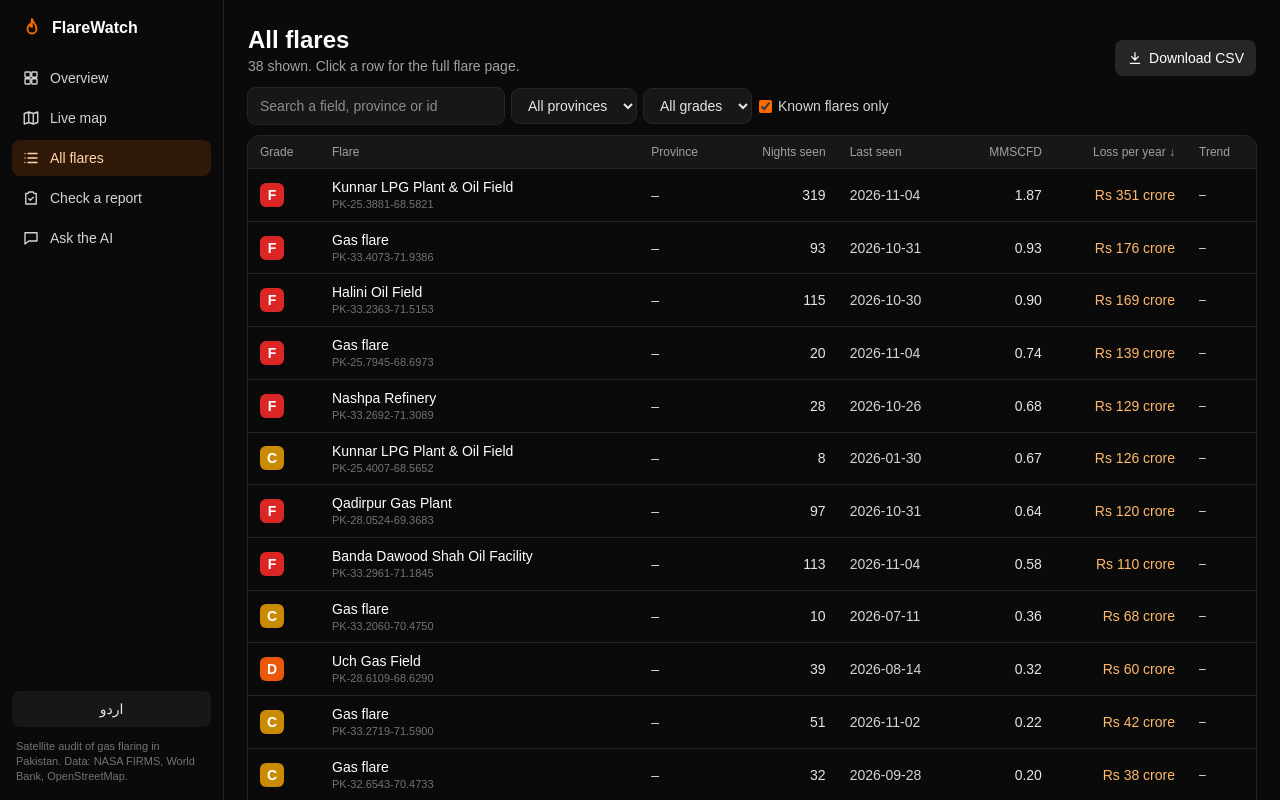
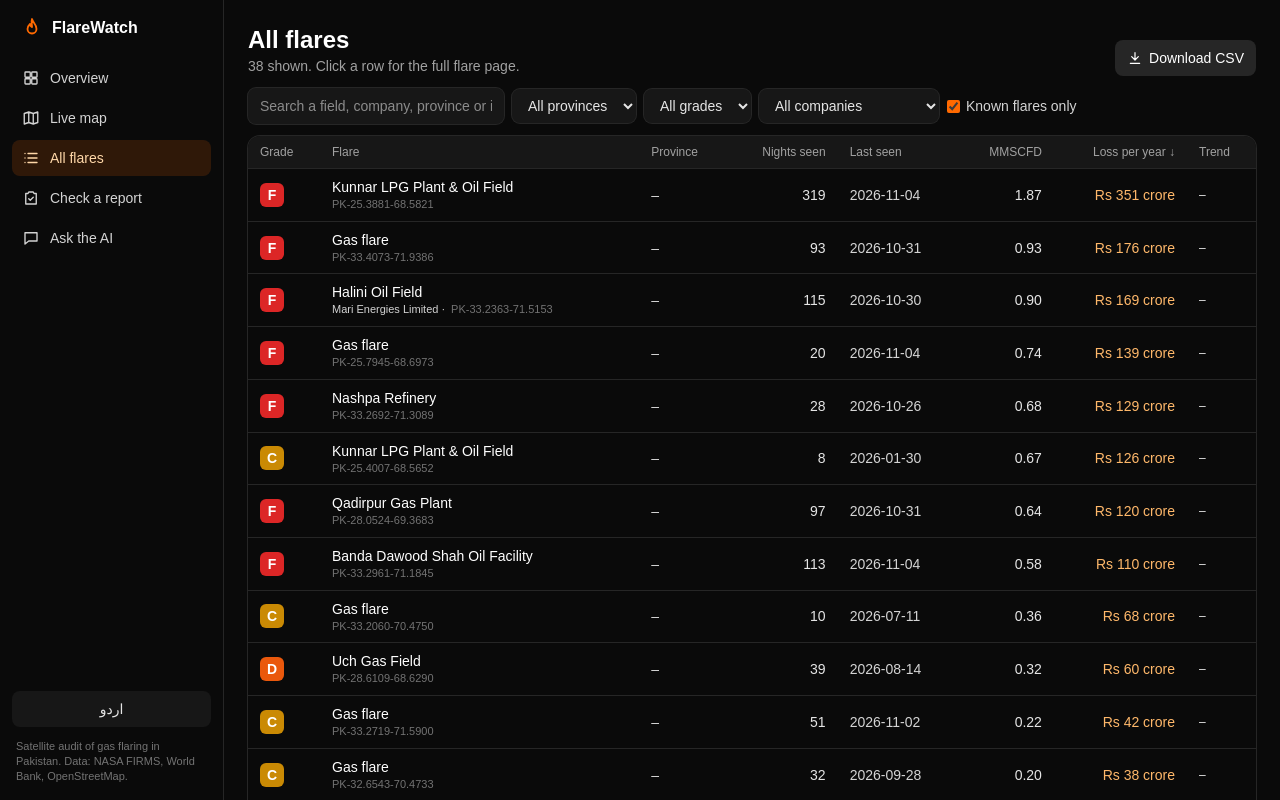
Before and after one commit to huzaifashahid9/flarewatch, a Next.js app in the folder web/: page /flares in a window 1280 px wide. Built offline with nearby package versions, Linux system fonts and the light colour scheme; a web font is replaced by a local one.

Commit message:
Show field operator in table, flare page and map popup; filter by company

```diff
--- a/web/src/components/FlareDetail.tsx
+++ b/web/src/components/FlareDetail.tsx
@@ -34,7 +34,7 @@ export default function FlareDetail({ id }: { id: string }) {
               {site.nearest_field?.name ?? t(site.in_world_bank_catalogue ? "Gas flare" : "Hot spot, not confirmed")}
             </h1>
             <p className="text-sm text-neutral-400">
-              {t(cls)} {t("site")}{site.province ? ` · ${t(site.province)}` : ""} · <span dir="ltr">{site.lat.toFixed(4)}, {site.lon.toFixed(4)}</span>
+              {site.nearest_field?.operator ? `${site.nearest_field.operator} · ` : ""}{t(cls)} {t("site")}{site.province ? ` · ${t(site.province)}` : ""} · <span dir="ltr">{site.lat.toFixed(4)}, {site.lon.toFixed(4)}</span>
             </p>
           </div>
         </div>
@@ -74,6 +74,7 @@ export default function FlareDetail({ id }: { id: string }) {
               {site.first_seen && <li>{t("First seen {d}", { d: site.first_seen })}</li>}
               <li>{site.in_world_bank_catalogue ? t("Known flare (World Bank {y})", { y: site.baseline_year ?? "" }) : t("Unconfirmed: not a known flare. Could be a cement, steel or brick plant.")}</li>
               {site.nearest_field && <li>{t("Nearest named field: {f} ({km} km, OpenStreetMap)", { f: site.nearest_field.name, km: site.nearest_field.km })}</li>}
+              {site.nearest_field?.operator && <li>{t("Field operator: {c} (public sources; nearest field, not the official licence map)", { c: site.nearest_field.operator })}</li>}
               <li>{t("Satellites")}: {site.satellites.join(", ")}</li>
             </ul>
           </Card>
--- a/web/src/components/FlaresTable.tsx
+++ b/web/src/components/FlaresTable.tsx
@@ -32,10 +32,12 @@ export default function FlaresTable() {
   const [q, setQ] = useState("");
   const [province, setProvince] = useState("");
   const [grade, setGrade] = useState("");
+  const [company, setCompany] = useState("");
   const [knownOnly, setKnownOnly] = useState(true);
   const [sort, setSort] = useState<{ k: SortKey; desc: boolean }>({ k: "value", desc: true });
 
   const provinces = useMemo(() => [...new Set((data?.sites ?? []).map((s) => s.province).filter(Boolean) as string[])].sort(), [data]);
+  const companies = useMemo(() => [...new Set((data?.sites ?? []).map((s) => s.nearest_field?.operator).filter(Boolean) as string[])].sort(), [data]);
   const rows = useMemo(() => {
     if (!data) return [];
     const needle = q.trim().toLowerCase();
@@ -43,7 +45,8 @@ export default function FlaresTable() {
       if (knownOnly && !s.in_world_bank_catalogue) return false;
       if (province && s.province !== province) return false;
       if (grade && gradeOf(s)?.letter !== grade) return false;
-      if (needle && !`${s.id} ${s.nearest_field?.name ?? ""} ${s.province ?? ""}`.toLowerCase().includes(needle)) return false;
+      if (company && s.nearest_field?.operator !== company) return false;
+      if (needle && !`${s.id} ${s.nearest_field?.name ?? ""} ${s.nearest_field?.operator ?? ""} ${s.province ?? ""}`.toLowerCase().includes(needle)) return false;
       return true;
     });
     out.sort((a, b) => {
@@ -52,14 +55,14 @@ export default function FlaresTable() {
       return sort.desc ? -c : c;
     });
     return out;
-  }, [data, q, province, grade, knownOnly, sort]);
+  }, [data, q, province, grade, company, knownOnly, sort]);
 
   const download = () => {
     const head = ["id", "lat", "lon", "grade", "nearest_field", "province", "activity_class", "nights_detected", "last_seen",
-      "mmscfd_mid", "usd_per_yr_mid", "world_bank_trend", "world_bank_change_pct"];
+      "nearest_field_operator", "mmscfd_mid", "usd_per_yr_mid", "world_bank_trend", "world_bank_change_pct"];
     const esc = (v: unknown) => `"${String(v ?? "").replaceAll('"', '""')}"`;
     const lines = rows.map((s) => [s.id, s.lat, s.lon, gradeOf(s)?.letter, s.nearest_field?.name, s.province, s.activity_class,
-      s.nights_detected, s.last_seen, s.volume?.mmscfd.mid, s.impact?.value_usd_per_yr.mid, s.trend?.direction, s.trend?.change_pct].map(esc).join(","));
+      s.nights_detected, s.last_seen, s.nearest_field?.operator, s.volume?.mmscfd.mid, s.impact?.value_usd_per_yr.mid, s.trend?.direction, s.trend?.change_pct].map(esc).join(","));
     const blob = new Blob([[head.join(","), ...lines].join("\n") + "\n"], { type: "text/csv" });
     const a = document.createElement("a");
     a.href = URL.createObjectURL(blob);
@@ -88,7 +91,7 @@ export default function FlaresTable() {
       </header>
 
       <div className="flex flex-wrap items-center gap-2 text-sm">
-        <input value={q} onChange={(e) => setQ(e.target.value)} placeholder={t("Search a field, province or id")}
+        <input value={q} onChange={(e) => setQ(e.target.value)} placeholder={t("Search a field, company, province or id")}
           className="w-64 max-w-full rounded-lg bg-neutral-900 px-3 py-2 text-white ring-1 ring-neutral-800" />
         <select value={province} onChange={(e) => setProvince(e.target.value)} className="rounded-lg bg-neutral-900 px-3 py-2 ring-1 ring-neutral-800">
           <option value="">{t("All provinces")}</option>
@@ -98,6 +101,12 @@ export default function FlaresTable() {
           <option value="">{t("All grades")}</option>
           {["A", "B", "C", "D", "F"].map((g) => <option key={g} value={g}>{g}</option>)}
         </select>
+        {companies.length > 0 && (
+          <select value={company} onChange={(e) => setCompany(e.target.value)} className="rounded-lg bg-neutral-900 px-3 py-2 ring-1 ring-neutral-800">
+            <option value="">{t("All companies")}</option>
+            {companies.map((c) => <option key={c} value={c}>{c}</option>)}
+          </select>
+        )}
         <label className="flex items-center gap-1.5 text-neutral-300">
           <input type="checkbox" checked={knownOnly} onChange={(e) => setKnownOnly(e.target.checked)} className="accent-orange-500" />
           {t("Known flares only")}
@@ -127,7 +136,9 @@ export default function FlaresTable() {
                   <td className="px-3 py-2">{g ? <GradeBadge g={g} /> : <span className="text-neutral-600">–</span>}</td>
                   <td className="px-3 py-2">
                     <div className="text-white">{s.nearest_field?.name ?? t(s.in_world_bank_catalogue ? "Gas flare" : "Hot spot, not confirmed")}</div>
-                    <div className="text-[11px] text-neutral-500" dir="ltr">{s.id}</div>
+                    <div className="text-[11px] text-neutral-500">
+                      {s.nearest_field?.operator && <span className="me-1.5 text-neutral-300">{s.nearest_field.operator} ·</span>}<span dir="ltr">{s.id}</span>
+                    </div>
                   </td>
                   <td className="px-3 py-2 text-neutral-300">{s.province ? t(s.province) : "–"}</td>
                   <td className="px-3 py-2 text-end tabular-nums">{s.nights_detected}</td>
--- a/web/src/components/SimpleView.tsx
+++ b/web/src/components/SimpleView.tsx
@@ -137,6 +137,7 @@ export function SimpleSite({ site, onDetails }: { site: SiteProps; onDetails: ()
         {site.activity_class === "new" ? t("New gas flare") : site.in_world_bank_catalogue ? t("Gas flare") : t("Hot spot, not confirmed")}
       </div>
       {where && <div className="text-neutral-600">{t("Near {f}", { f: where })}</div>}
+      {site.nearest_field?.operator && <div className="text-neutral-600">{t("Field run by {c}", { c: site.nearest_field.operator })}</div>}
       <div className="mt-1">{t("Seen burning on {n} nights this year.", { n: site.nights_detected })}</div>
       <TrendLine site={site} className="text-xs" />
       {usd != null && usd > 0 ? (
--- a/web/src/i18n.tsx
+++ b/web/src/i18n.tsx
@@ -216,6 +216,10 @@ const UR: Record<string, string> = {
   "Better": "بہتر",
   "Worse": "خراب",
   "Same": "یکساں",
+  "All companies": "تمام کمپنیاں",
+  "Search a field, company, province or id": "فیلڈ، کمپنی، صوبہ یا نمبر تلاش کریں",
+  "Field operator: {c} (public sources; nearest field, not the official licence map)": "فیلڈ آپریٹر: {c} (عوامی ذرائع؛ قریب ترین فیلڈ، سرکاری لائسنس نقشہ نہیں)",
+  "Field run by {c}": "فیلڈ {c} چلاتی ہے",
 };
 
 export const LangContext = createContext<Lang>("en");
```
